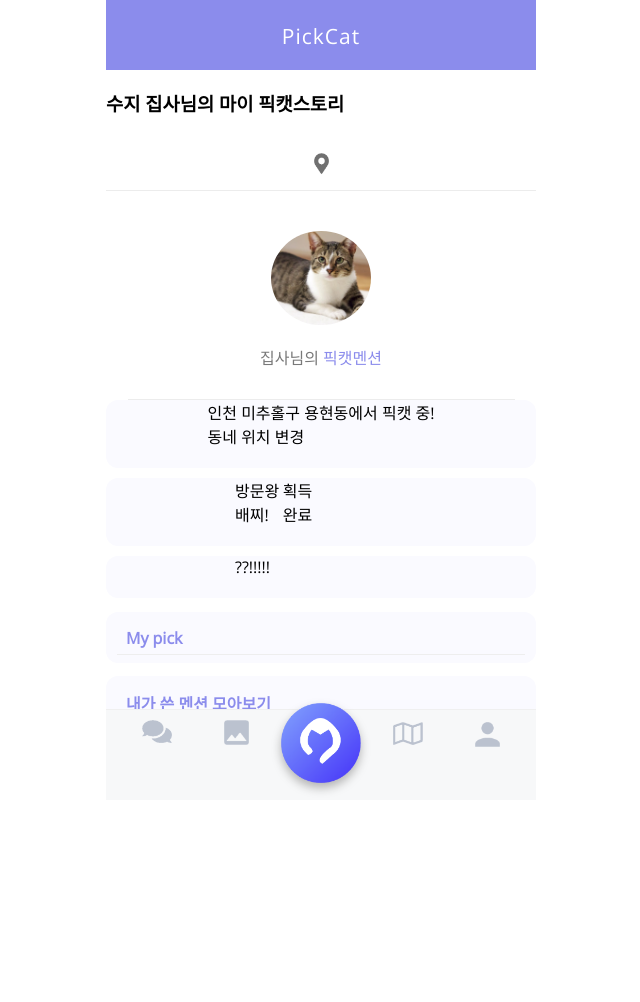
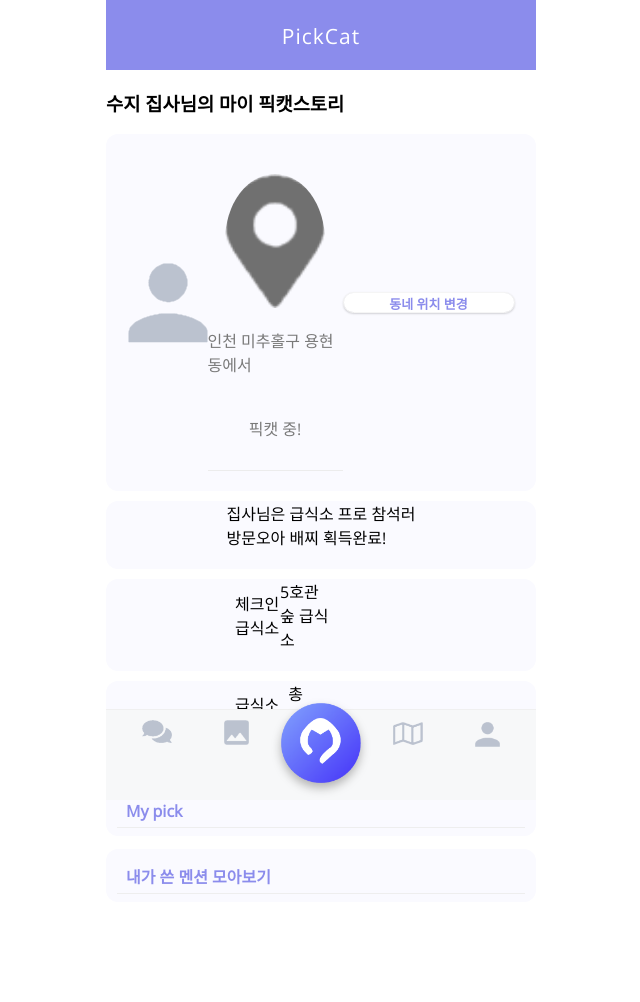
Before and after one commit to gns0304/PickCat, a Django app: page /mypage in a window 1280 px wide. Shown: the whole page, without its empty margins (319-959 px from the left). Before the commit the page ends 795 px from the top, so only its background shows below. Run offline with Django 3.2, Linux system fonts and the light colour scheme.

Commit message:
210121 my page workinssss

```diff
--- a/mainApps/static/style-mypage.css
+++ b/mainApps/static/style-mypage.css
@@ -33,6 +33,32 @@
     font-size: 16px;
     padding: 15px 0 0 20px;
 }
+
+/* join에서 가져온 button */
+
+#btn-signin-mypage {
+    width: 172px;
+    height: 21px;
+    background: #FFFFFF 0% 0% no-repeat padding-box;
+    box-shadow: 0px 1px 2px #00000029;
+    border: 1px solid #F5F5F5;
+    border-radius: 19px;
+    opacity: 1;
+
+
+    font-size: 13px;
+    font-weight: bold;
+
+    /* 글자 */
+
+    color: var(--unnamed-color-8b8cec);
+    text-align: center;
+    font: normal normal medium 8px/11px Noto Sans KR;
+    letter-spacing: 0px;
+    color: #8B8CEC;
+    opacity: 1;
+  }
+
 
 /* main에서 가져온 My pick */
 
--- a/mainApps/templates/mypage.html
+++ b/mainApps/templates/mypage.html
@@ -6,31 +6,40 @@
 
     <h3>수지 집사님의 마이 픽캣스토리</h3>
 
-    <form method="POST" action="">
-        <div class="mention_items" style="width:100%;">
-            <img src="{% static 'img/icon-marker.png'%}">
-            <span>{{ kitchen.name }}</span>
+    <article>
+        <div class="content">
+
+            <img src="{% static 'img/icon-mypage.png'%}">
+
+            <div class="mention_items" style="width:100%;">
+                <img src="{% static 'img/icon-marker.png'%}">
+                <span>인천 미추홀구 용현동에서</span><span>픽캣 중!</span>
+            </div>
+
+            <div class="">
+                <button id="btn-signin-mypage" type="submit" onclick="location.href='join4'">
+                동네 위치 변경
+                </button>
+            </div>
+
         </div>
-        <div class="mention_items">
-            <img src="{% static 'img/cat.png'%}">
-            <span>{{ request.user.nickname }} 집사님의 <span style="color:#8B8CEC">픽캣멘션</span></span>
-        </div>
+    </article>
 
     <article>
         <div class="content"> <!-- content2는 작은 박스 -->
             <div>
-                <span>인천 미추홀구 용현동에서 픽캣 중!</span>
+                <span>집사님은 급식소 프로 참석러</span>
                 <br>
-                <span>동네 위치 변경</span>
+                <span>방문오아 배찌 획득완료!</span>
             </div>
         </div>
     </article>
 
     <article>
         <div class="content2"> <!-- content2는 작은 박스 -->
-            <span>방문왕 배찌!</span>
+            <span>체크인 급식소</span>
             <br>
-            <span>획득완료</span>
+            <span>5호관 숲 급식소</span>
             <div class="hr"></div>
             <div class="content"></div>
         </div>
@@ -38,9 +47,9 @@
 
     <article>
         <div class="content2"> <!-- content2는 작은 박스 -->
-            <span>??</span>
+            <span>급식소 체크인 </span>
             <br>
-            <span>!!!!!</span>
+            <span>총 10회</span>
             <div class="hr"></div>
             <div class="content"></div>
         </div>
```
Also changed, not shown: mainApps/migrations/0001_initial.py, mainApps/migrations/0002_auto_20210121_2019.py (deleted), mainApps/migrations/0003_chat.py (deleted).
